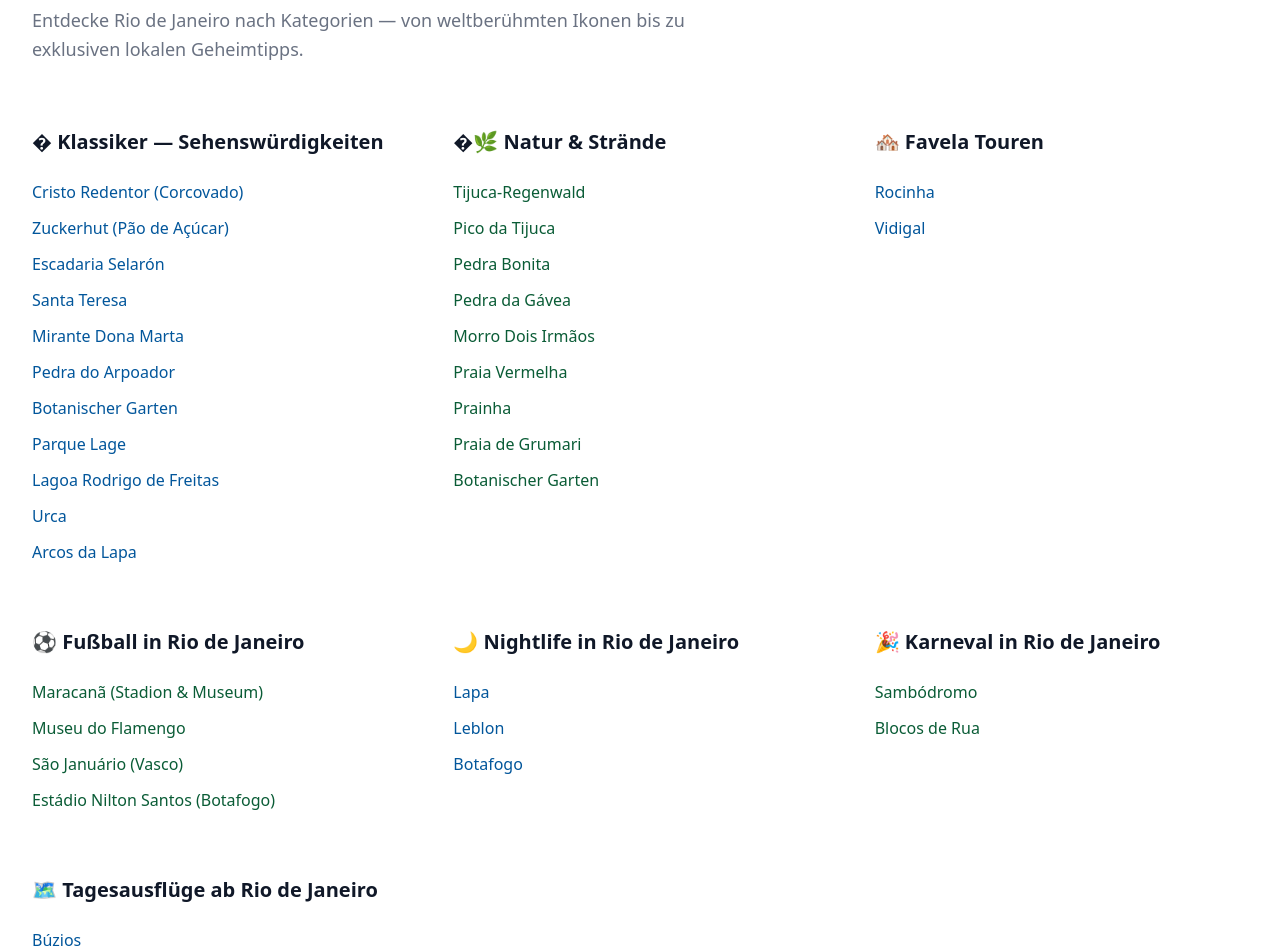
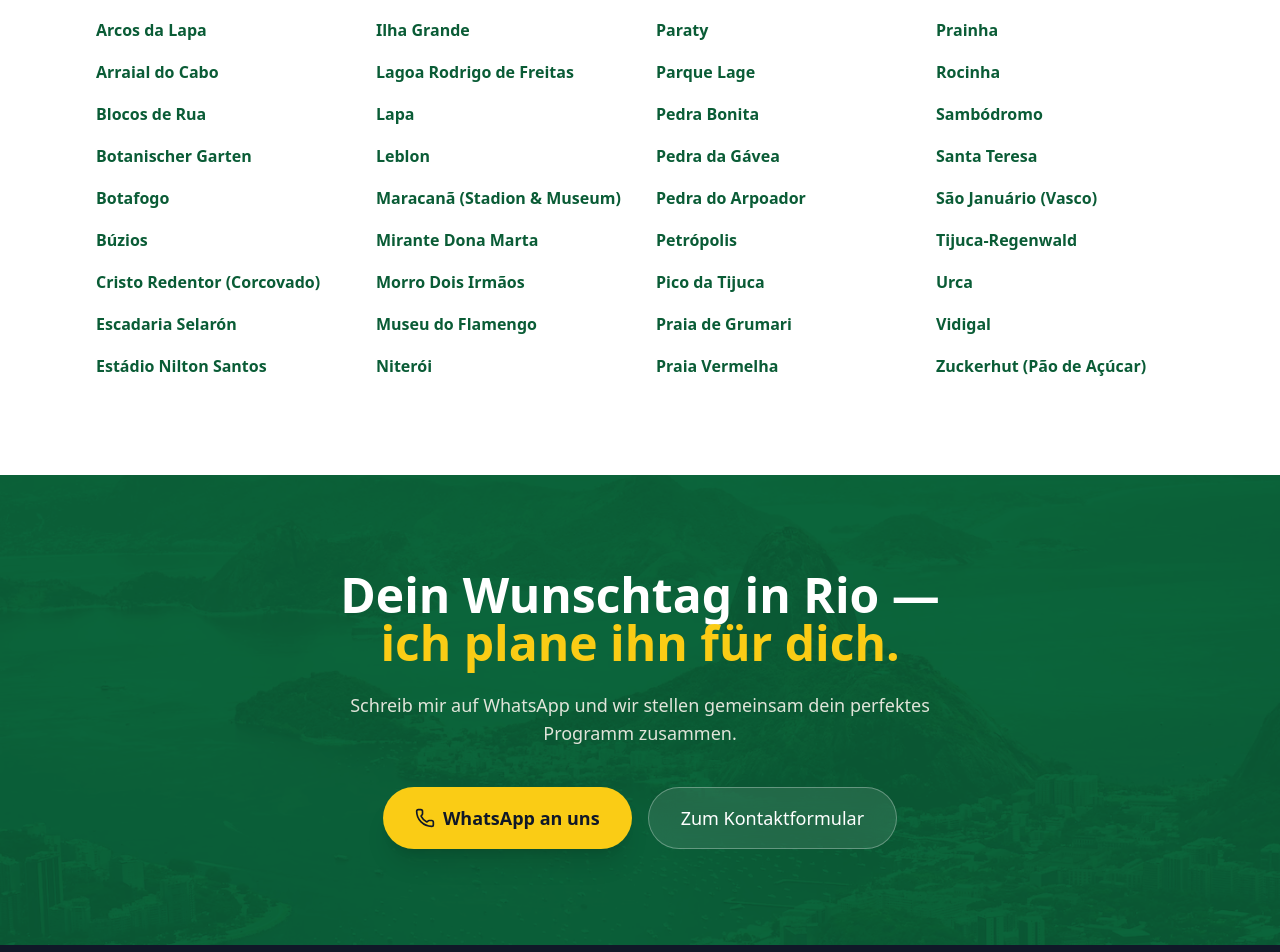
Before and after one commit to wlfilho/riofuerdeutsche, a Next.js app: page /touren in a window 1280 px wide. Shown: the part 3820-4772 px from the top of the page. Built offline with nearby package versions, Linux system fonts and the light colour scheme.

Commit message:
refactor: remove detailed categorized tourist attraction lists from the touren page.

```diff
--- a/src/app/touren/page.tsx
+++ b/src/app/touren/page.tsx
@@ -295,174 +295,40 @@ export default function TourenPage() {
                     </div>
                 </section>
 
-                {/* SEÇÃO E — Listagem de Pontos Turísticos por Categoria */}
-                <section className="py-24 bg-white border-t border-gray-100">
-                    <div className="max-w-7xl mx-auto px-5 lg:px-8">
-                        <FadeIn direction="up" className="mb-16">
-                            <h2 className="text-3xl lg:text-4xl font-heading font-bold text-gray-900 leading-tight">
+                {/* SEÇÃO E — Listagem Completa de Pontos Turísticos */}
+                <section className="py-20 bg-white border-t border-gray-100">
+                    <div className="max-w-7xl mx-auto px-5 lg:px-8 text-center">
+                        <FadeIn direction="up">
+                            <h2 className="text-3xl lg:text-4xl font-heading font-black text-gray-900 mb-12">
                                 Alle Sehenswürdigkeiten & Erlebnisse in Rio de Janeiro
                             </h2>
-                            <p className="text-gray-500 mt-4 text-lg max-w-2xl leading-relaxed">
-                                Entdecke Rio de Janeiro nach Kategorien — von weltberühmten Ikonen bis zu exklusiven lokalen Geheimtipps.
-                            </p>
-                        </FadeIn>
 
-                        <div className="grid grid-cols-1 md:grid-cols-2 lg:grid-cols-3 gap-x-12 gap-y-16">
-                            {/* Categoria 1 — Klassiker */}
-                            <FadeIn direction="up" delay={0.1}>
-                                <h3 className="text-xl font-bold font-heading text-gray-900 mb-6 flex items-center gap-2">
-                                    �️ Klassiker — Sehenswürdigkeiten
-                                </h3>
-                                <ul className="space-y-3">
+                            <div className="max-w-6xl mx-auto px-5 lg:px-8">
+                                <div className="columns-1 sm:columns-2 lg:columns-4 gap-x-8 gap-y-4 space-y-4 text-left">
                                     {[
-                                        "Cristo Redentor (Corcovado)", "Zuckerhut (Pão de Açúcar)", "Escadaria Selarón",
-                                        "Santa Teresa", "Mirante Dona Marta", "Pedra do Arpoador",
-                                        "Botanischer Garten", "Parque Lage", "Lagoa Rodrigo de Freitas",
-                                        "Urca", "Arcos da Lapa"
+                                        "Arcos da Lapa", "Arraial do Cabo", "Blocos de Rua", "Botanischer Garten",
+                                        "Botafogo", "Búzios", "Cristo Redentor (Corcovado)", "Escadaria Selarón",
+                                        "Estádio Nilton Santos", "Ilha Grande", "Lagoa Rodrigo de Freitas",
+                                        "Lapa", "Leblon", "Maracanã (Stadion & Museum)", "Mirante Dona Marta",
+                                        "Morro Dois Irmãos", "Museu do Flamengo", "Niterói", "Paraty", "Parque Lage",
+                                        "Pedra Bonita", "Pedra da Gávea", "Pedra do Arpoador", "Petrópolis",
+                                        "Pico da Tijuca", "Praia de Grumari", "Praia Vermelha", "Prainha", "Rocinha",
+                                        "Sambódromo", "Santa Teresa", "São Januário (Vasco)", "Tijuca-Regenwald",
+                                        "Urca", "Vidigal", "Zuckerhut (Pão de Açúcar)"
                                     ].map((item) => (
-                                        <li key={item}>
+                                        <div key={item} className="break-inside-avoid mb-4">
                                             <Link
                                                 href="#kontakt"
                                                 title={item}
-                                                className="text-rio-blue hover:text-rio-green transition-colors hover:underline decoration-2 underline-offset-4"
+                                                className="text-rio-green font-bold hover:underline decoration-2 underline-offset-4 transition-all text-sm lg:text-base leading-relaxed"
                                             >
                                                 {item}
                                             </Link>
-                                        </li>
+                                        </div>
                                     ))}
-                                </ul>
-                            </FadeIn>
-
-                            {/* Categoria 2 — Natur & Strände */}
-                            <FadeIn direction="up" delay={0.2}>
-                                <h3 className="text-xl font-bold font-heading text-gray-900 mb-6 flex items-center gap-2">
-                                    �🌿 Natur & Strände
-                                </h3>
-                                <ul className="space-y-3">
-                                    {[
-                                        "Tijuca-Regenwald", "Pico da Tijuca", "Pedra Bonita",
-                                        "Pedra da Gávea", "Morro Dois Irmãos", "Praia Vermelha",
-                                        "Prainha", "Praia de Grumari", "Botanischer Garten"
-                                    ].map((item) => (
-                                        <li key={item}>
-                                            <Link
-                                                href="#kontakt"
-                                                title={item}
-                                                className="text-rio-green hover:text-rio-blue transition-colors hover:underline decoration-2 underline-offset-4"
-                                            >
-                                                {item}
-                                            </Link>
-                                        </li>
-                                    ))}
-                                </ul>
-                            </FadeIn>
-
-                            {/* Categoria 3 — Favela Touren */}
-                            <FadeIn direction="up" delay={0.3}>
-                                <h3 className="text-xl font-bold font-heading text-gray-900 mb-6 flex items-center gap-2">
-                                    🏘️ Favela Touren
-                                </h3>
-                                <ul className="space-y-3">
-                                    {["Rocinha", "Vidigal"].map((item) => (
-                                        <li key={item}>
-                                            <Link
-                                                href="#kontakt"
-                                                title={item}
-                                                className="text-rio-blue hover:text-rio-green transition-colors hover:underline decoration-2 underline-offset-4"
-                                            >
-                                                {item}
-                                            </Link>
-                                        </li>
-                                    ))}
-                                </ul>
-                            </FadeIn>
-
-                            {/* Categoria 4 — Fußball */}
-                            <FadeIn direction="up" delay={0.15}>
-                                <h3 className="text-xl font-bold font-heading text-gray-900 mb-6 flex items-center gap-2">
-                                    ⚽ Fußball in Rio de Janeiro
-                                </h3>
-                                <ul className="space-y-3">
-                                    {[
-                                        "Maracanã (Stadion & Museum)", "Museu do Flamengo",
-                                        "São Januário (Vasco)", "Estádio Nilton Santos (Botafogo)"
-                                    ].map((item) => (
-                                        <li key={item}>
-                                            <Link
-                                                href="#kontakt"
-                                                title={item}
-                                                className="text-rio-green hover:text-rio-blue transition-colors hover:underline decoration-2 underline-offset-4"
-                                            >
-                                                {item}
-                                            </Link>
-                                        </li>
-                                    ))}
-                                </ul>
-                            </FadeIn>
-
-                            {/* Categoria 5 — Nightlife */}
-                            <FadeIn direction="up" delay={0.25}>
-                                <h3 className="text-xl font-bold font-heading text-gray-900 mb-6 flex items-center gap-2">
-                                    🌙 Nightlife in Rio de Janeiro
-                                </h3>
-                                <ul className="space-y-3">
-                                    {["Lapa", "Leblon", "Botafogo"].map((item) => (
-                                        <li key={item}>
-                                            <Link
-                                                href="#kontakt"
-                                                title={item}
-                                                className="text-rio-blue hover:text-rio-green transition-colors hover:underline decoration-2 underline-offset-4"
-                                            >
-                                                {item}
-                                            </Link>
-                                        </li>
-                                    ))}
-                                </ul>
-                            </FadeIn>
-
-                            {/* Categoria 6 — Karneval */}
-                            <FadeIn direction="up" delay={0.35}>
-                                <h3 className="text-xl font-bold font-heading text-gray-900 mb-6 flex items-center gap-2">
-                                    🎉 Karneval in Rio de Janeiro
-                                </h3>
-                                <ul className="space-y-3">
-                                    {["Sambódromo", "Blocos de Rua"].map((item) => (
-                                        <li key={item}>
-                                            <Link
-                                                href="#kontakt"
-                                                title={item}
-                                                className="text-rio-green hover:text-rio-blue transition-colors hover:underline decoration-2 underline-offset-4"
-                                            >
-                                                {item}
-                                            </Link>
-                                        </li>
-                                    ))}
-                                </ul>
-                            </FadeIn>
-
-                            {/* Categoria 7 — Tagesausflüge */}
-                            <FadeIn direction="up" delay={0.4}>
-                                <h3 className="text-xl font-bold font-heading text-gray-900 mb-6 flex items-center gap-2">
-                                    🗺️ Tagesausflüge ab Rio de Janeiro
-                                </h3>
-                                <ul className="space-y-3">
-                                    {[
-                                        "Búzios", "Ilha Grande", "Paraty", "Petrópolis",
-                                        "Niterói", "Arraial do Cabo"
-                                    ].map((item) => (
-                                        <li key={item}>
-                                            <Link
-                                                href="#kontakt"
-                                                title={item}
-                                                className="text-rio-blue hover:text-rio-green transition-colors hover:underline decoration-2 underline-offset-4"
-                                            >
-                                                {item}
-                                            </Link>
-                                        </li>
-                                    ))}
-                                </ul>
-                            </FadeIn>
-                        </div>
+                                </div>
+                            </div>
+                        </FadeIn>
                     </div>
                 </section>
 
```
